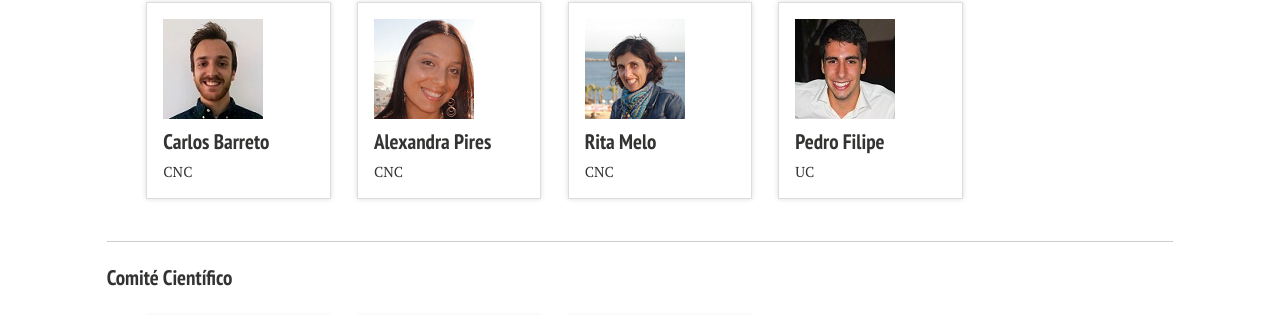
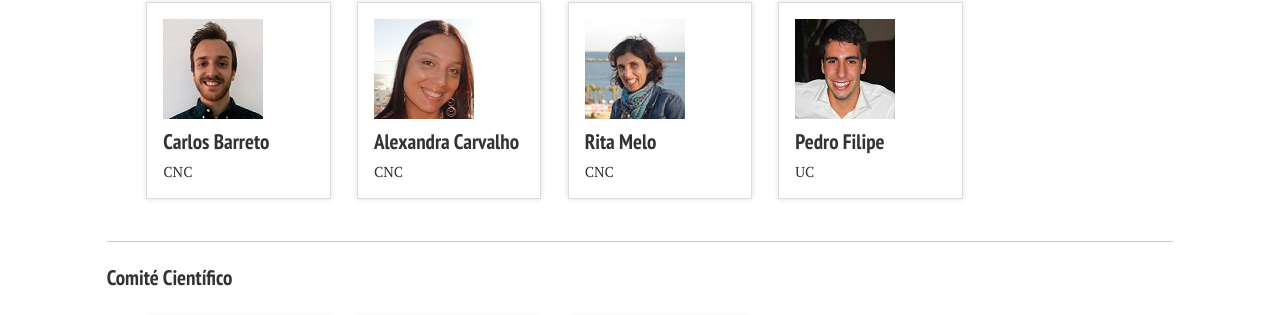
Before and after one commit to ejibce/ejibce.github.io, a Jekyll site: the page built from acerca/index.md, in a window 1280 px wide. Shown: the part 1445-1760 px from the top of the page. Built offline with Jekyll 4.4.1, drawn with Linux system fonts in a browser that asks for light colours; nearby versions of some CDN libraries.

Commit message:
alexandra_carvalho

```diff
--- a/_data/organizacao.yml
+++ b/_data/organizacao.yml
@@ -28,7 +28,7 @@
     url: https://www.linkedin.com/in/carlos-barreto-27ab8a10a/
     avatar: /images/pessoas/foto_carlos_barreto.jpg
 
--   name: Alexandra Pires
+-   name: Alexandra Carvalho
     position: CNC
     url: https://www.linkedin.com/in/alexandra-carvalho-58198a8/
     avatar: /images/pessoas/foto_alexandra_carvalho.png
```
